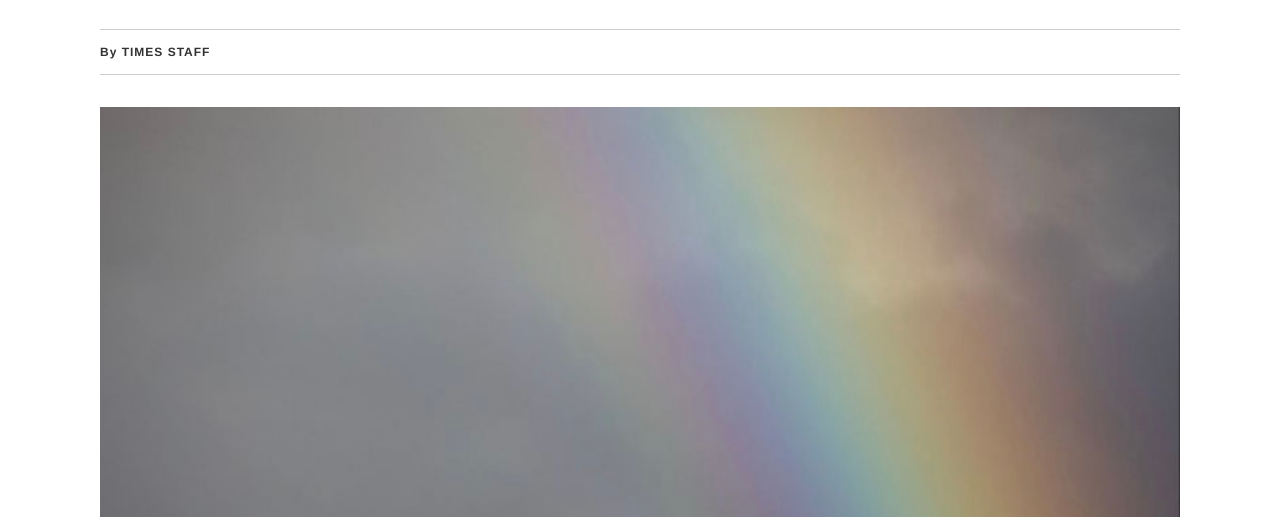
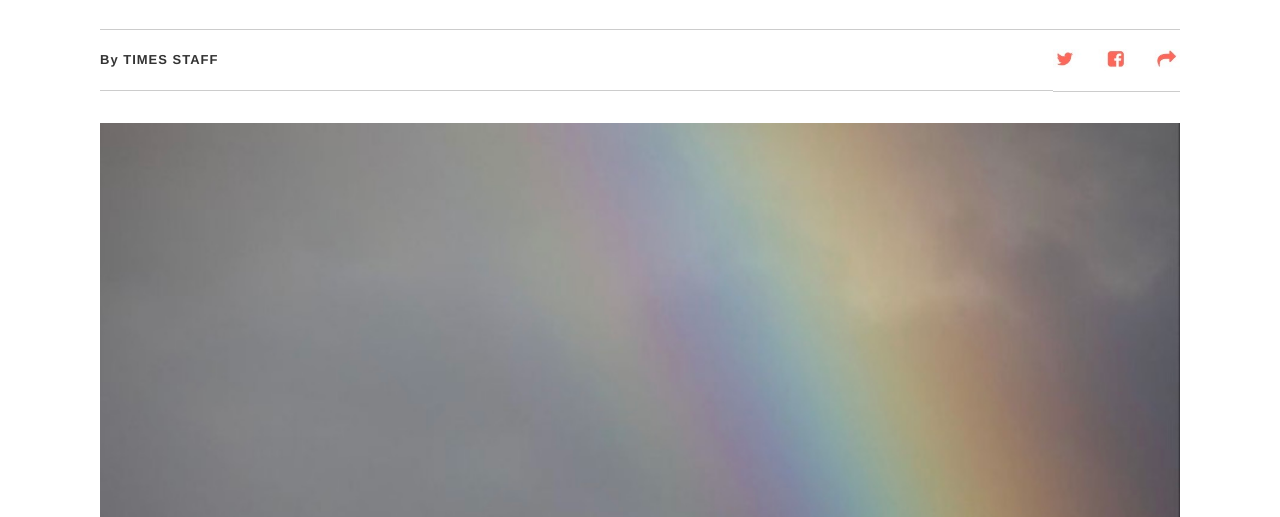
Before and after one commit to bruno-li/la-times, a website: page index.html in a window 1280 px wide. Shown: the part 283-800 px from the top of the page. Drawn offline with Linux system fonts and the light colour scheme.

Commit message:
add author social media

```diff
--- a/index.html
+++ b/index.html
@@ -80,6 +80,7 @@
 
             <div class="main-content__author">
                   <p class="main-content__author__name">By TIMES STAFF</p>
+                  <img class="main-content__author__social-media" src="img/author-social-media.jpg" alt="">
             </div>
 
             <figure class="main-content__figure">
--- a/sass/_content.scss
+++ b/sass/_content.scss
@@ -35,15 +35,27 @@
     }
     // AUTHOR NAME
     &__author{
+        display: flex;
+        justify-content: space-between;
+        align-items: center;
         &__name{
             font-family:Helvetica, sans-serif;
-            font-size: 12px;
+            font-size: 13px;
             line-height: 12px;
             font-weight: 700;
             letter-spacing: 1px;
             color: #333;
-            padding: 1rem 0;
+            padding: 1.5rem 0;
             margin: 2rem 0;
+            border-top: 1px solid #ccc;
+            border-bottom: 1px solid #ccc;
+            width: 100%;
+        }
+        // SOCIAL MEDIA ICONS
+        &__social-media{
+            width: 127px;
+            height: 100%;
+            padding: 1.2rem 0;
             border-top: 1px solid #ccc;
             border-bottom: 1px solid #ccc;
         }
```
Also changed, not shown: css/style.css, img/author-social-media.jpg (added).
